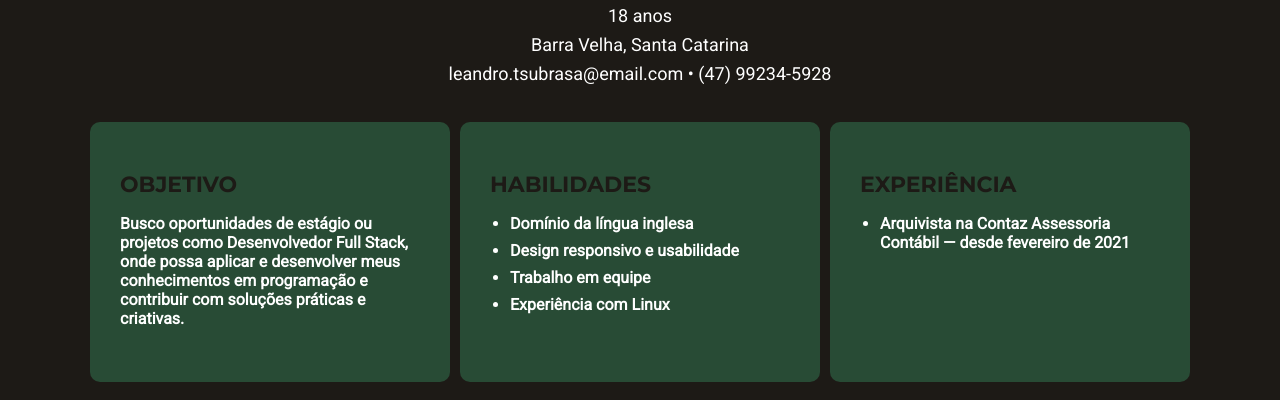
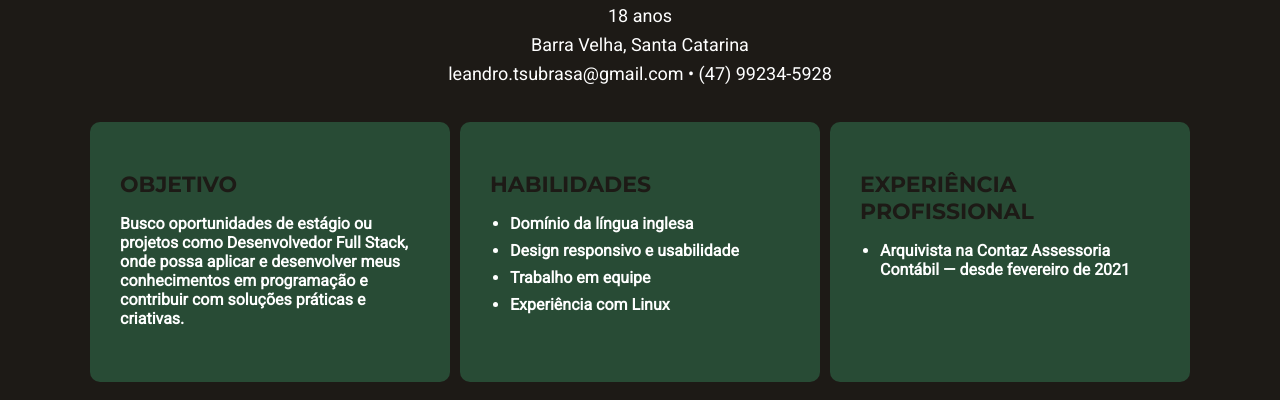
Before and after one commit to tsubrasa/curriculo_web, a plain HTML site: page index.html in a window 1280 px wide. Shown: the part 314-714 px from the top of the page. Drawn offline with Linux system fonts and the light colour scheme.

Commit message:
Update index.html

```diff
--- a/index.html
+++ b/index.html
@@ -18,7 +18,7 @@
             <li><strong>Leandro de Oliveira</strong></li>
             <li>18 anos</li>
             <li>Barra Velha, Santa Catarina</li>
-            <li>leandro.tsubrasa@email.com • (47) 99234-5928</li>
+            <li>leandro.tsubrasa@gmail.com • (47) 99234-5928</li>
         </ul>
     </header>
 
@@ -40,7 +40,7 @@
         </section>
 
         <section class="text">
-            <h1>Experiência</h1>
+            <h1>Experiência profissional</h1>
             <ul style="text-align: left; padding-left: 20px;">
                 <li>Arquivista na Contaz Assessoria Contábil — desde fevereiro de 2021</li>
             </ul>
```
